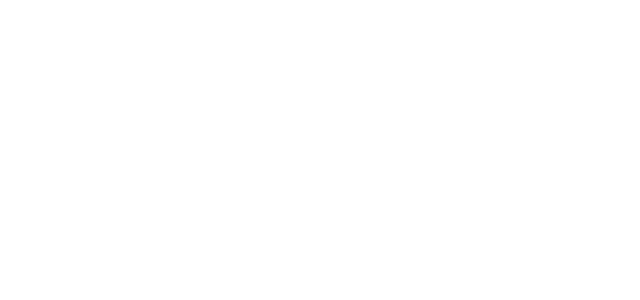
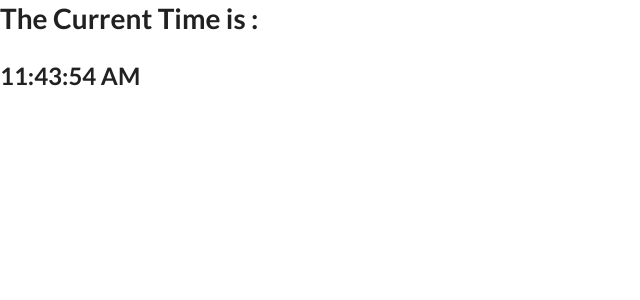
Before and after one commit to paulsoh/FastCampus_ReactLecture, a React (Create React App) app: page / in a window 1280 px wide. Shown: the top 300 px of the page, without its empty margins (0-640 px from the left). Built offline with nearby package versions, Linux system fonts and the light colour scheme.

Commit message:
Add ClockPractice

```diff
--- a/src/App.js
+++ b/src/App.js
@@ -10,13 +10,54 @@
   Route,
   Link,
 } from 'react-router-dom';
-// import Clock from './Clock';
+import ClockPractice from './ClockPractice';
 import QuizComponent from './QuizComponent';
 
+
+class ScoreBoard extends Component {
+  constructor(props) {
+    super(props);
+    this.state = {
+      teamAScore: 0,
+      teamBScore: 0,
+    }
+  }
+
+  render = () => {
+    return (
+      <div>
+        <div>
+          <h1>Team A</h1>
+
+        </div>
+
+        <div>
+          <h1>Team B</h1>
+
+        </div>
+      </div>
+    )
+  }
+}
+
 class App extends Component {
+  constructor(props) {
+    super(props);
+    this.state = {
+      value1: 'abc',
+      value2: 'def',
+    }
+  }
+
+  updateValue1 = () => {
+    this.setState({
+      value1: '123',
+    })
+  }
+
   render() {
     return (
-      <QuizComponent />
+      <ClockPractice />
     )
     /*
     return (
--- /dev/null
+++ b/src/ClockPractice.js
@@ -0,0 +1,32 @@
+import React from 'react';
+
+export default class ClockPractice extends React.Component {
+    constructor(props) {
+        super(props);
+        this.state = {
+            time: new Date(),
+        }
+    }
+    componentDidMount = () => {
+        this.timer = setInterval(() => this.tic(), 1000)
+    }
+
+    componentWillUnmount = () => {
+        clearInterval(this.timer);
+    }
+
+    tic = () => {
+        this.setState({
+            time: new Date(),
+        })
+    }
+
+    render = () => {
+        return (
+            <div>
+                <h1> The Current Time is : </h1>
+                <h2>{this.state.time.toLocaleTimeString()}</h2>
+            </div>
+        )
+    }
+}
--- a/src/QuizComponent.js
+++ b/src/QuizComponent.js
@@ -5,6 +5,10 @@
   constructor(props) {
     super(props);
     console.log("Inside constructor");
+  }
+
+  componentWillMount = () => {
+    console.log("I will soon mount");
   }
 
   componentDidMount = () => {
```
